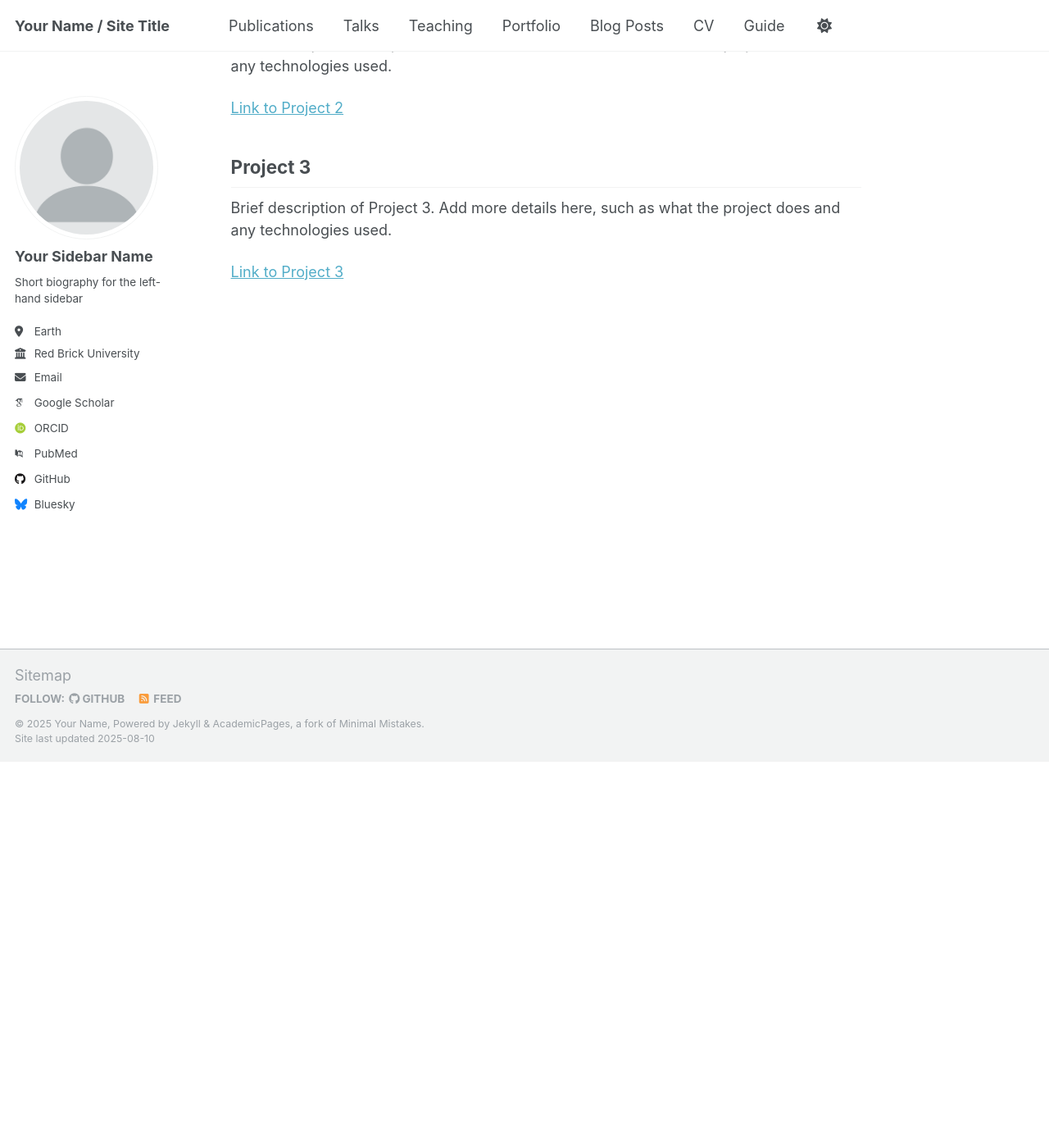
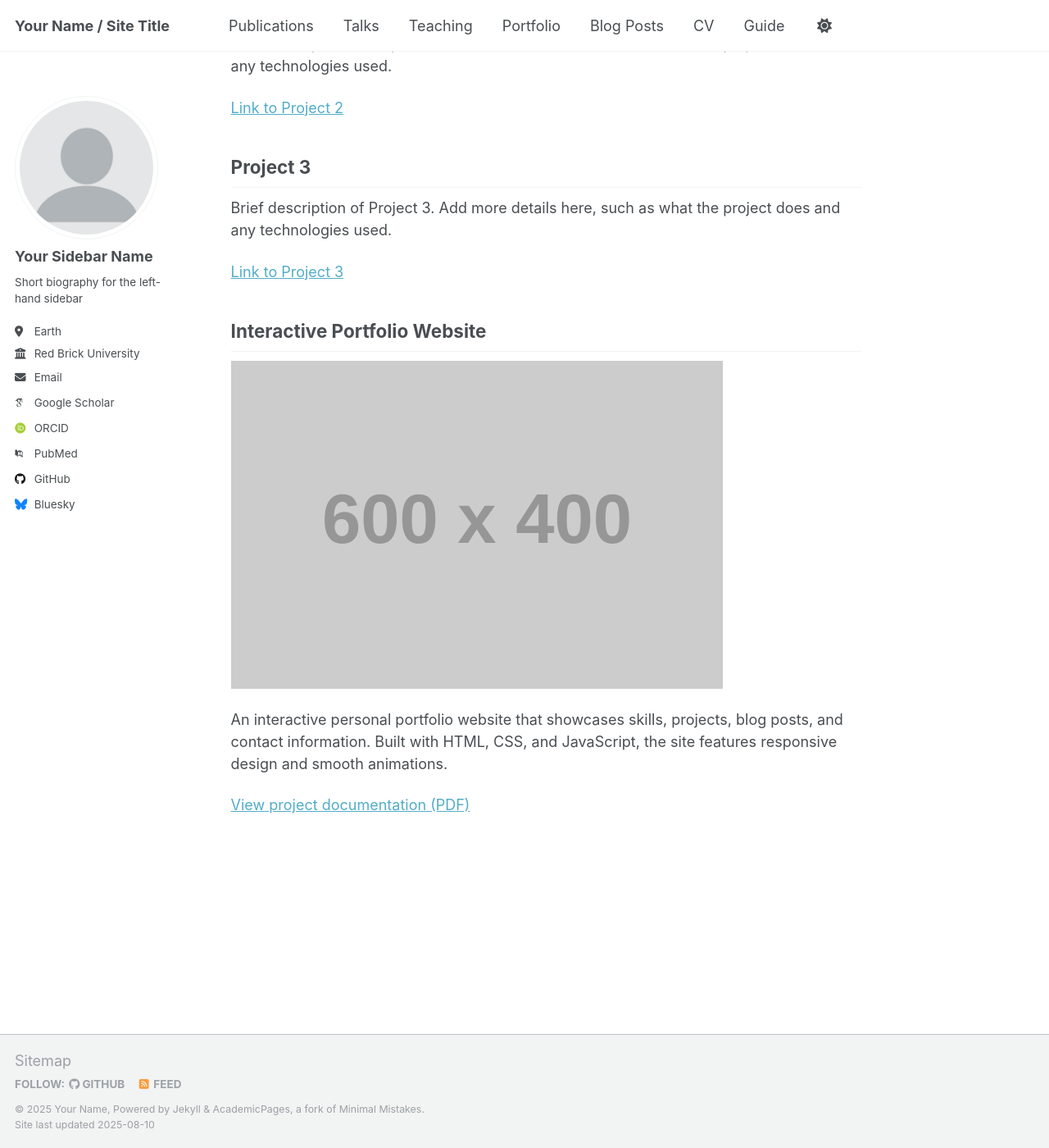
Before and after one commit to MMRezAkp/MMRezakp.github.io, a Jekyll site: the page built from _pages/projects.md, in a window 1280 px wide and 1400 px high, scrolled down 471 px. Shown: the whole window at 82% size. Built offline with Jekyll 4.4.1, drawn with Linux system fonts in a browser that asks for light colours; some web fonts are replaced; a script that is not in the unit is left out.

Commit message:
Add sample project with image and PDF link

```diff
--- a/_pages/projects.md
+++ b/_pages/projects.md
@@ -25,3 +26,11 @@ Brief description of Project 2. Add more details here, such as what the project
 Brief description of Project 3. Add more details here, such as what the project does and any technologies used.
 
 [Link to Project 3](https://github.com/yourusername/project3)
+
+## Interactive Portfolio Website
+
+![Interactive Portfolio Website](https://via.placeholder.com/600x400?text=Sample+Project)
+
+An interactive personal portfolio website that showcases skills, projects, blog posts, and contact information. Built with HTML, CSS, and JavaScript, the site features responsive design and smooth animations.
+
+[View project documentation (PDF)](https://www.w3.org/WAI/ER/tests/xhtml/testfiles/resources/pdf/dummy.pdf)
```
Also changed, not shown: other parts of _pages/projects.md (+2 -1 lines).
